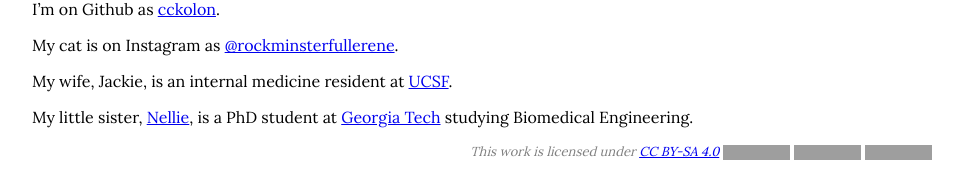
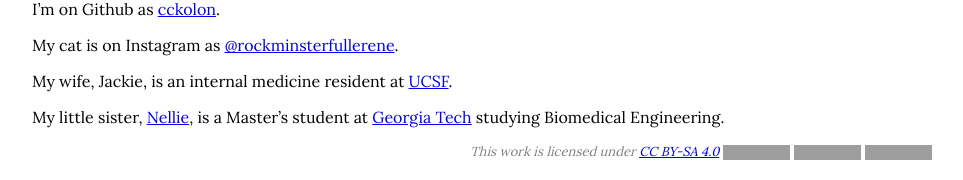
Before and after one commit to cckolon/cckolon.github.io, a Jekyll site: the page built from index.md, in a window 1280 px wide. Shown: the part 1046-1226 px from the top of the page, without its empty margins (158-1121 px from the left). Built offline with Jekyll 4.4.1, drawn with Linux system fonts in a browser that asks for light colours; grey boxes are pictures that could not be loaded.

Commit message:
Update index.md

```diff
--- a/index.md
+++ b/index.md
@@ -32,4 +32,4 @@ My cat is on Instagram as [@rockminsterfullerene](https://www.instagram.com/rock
 
 My wife, Jackie, is an internal medicine resident at [UCSF](https://www.ucsf.edu/).
 
-My little sister, [Nellie](https://www.linkedin.com/in/helena-nellie-kolon-8b4b3613a/), is a PhD student at [Georgia Tech](https://bme.gatech.edu/bme/) studying Biomedical Engineering.
+My little sister, [Nellie](https://nelliekolon.com), is a Master's student at [Georgia Tech](https://bme.gatech.edu/bme/) studying Biomedical Engineering.
```
